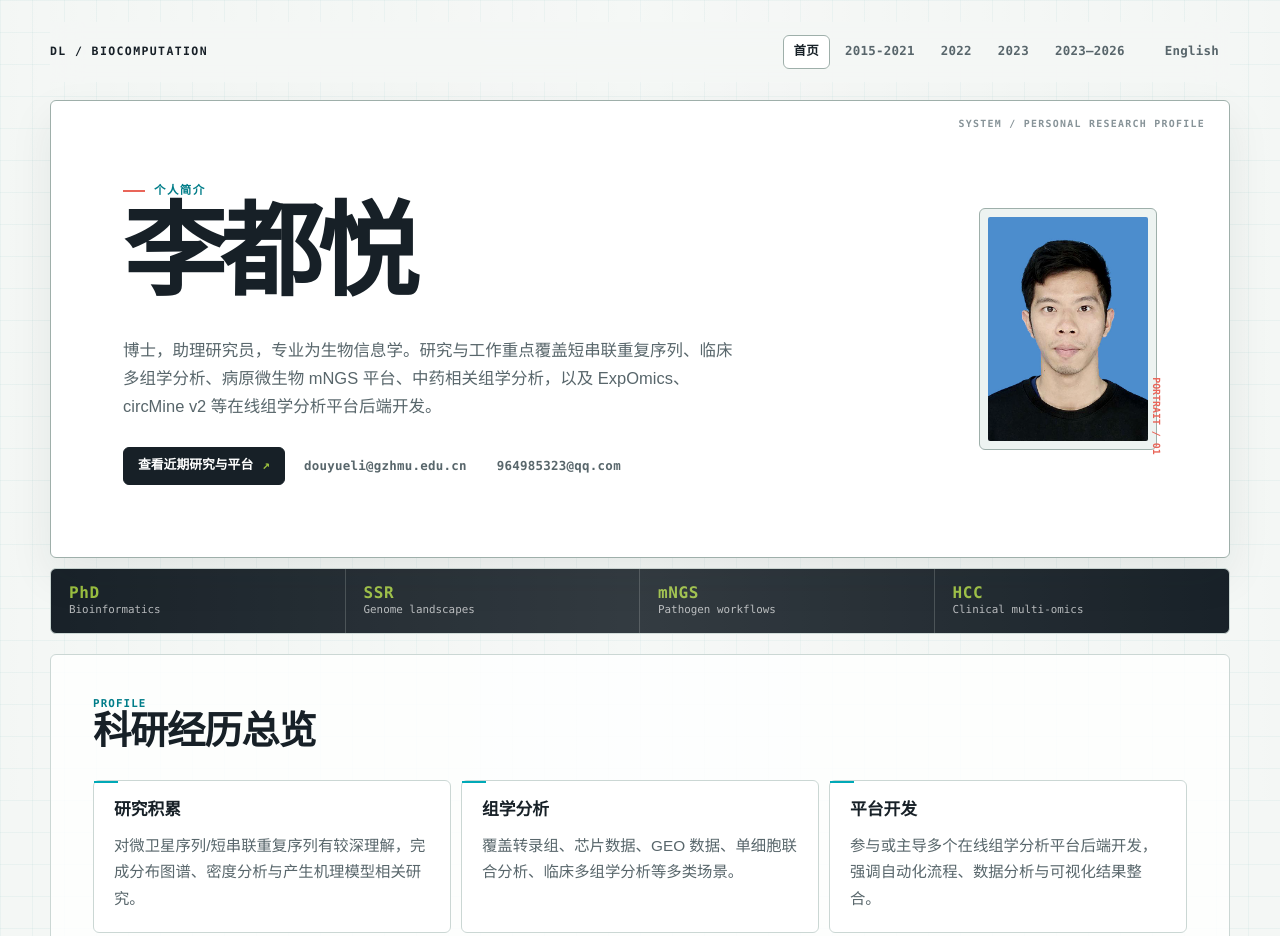
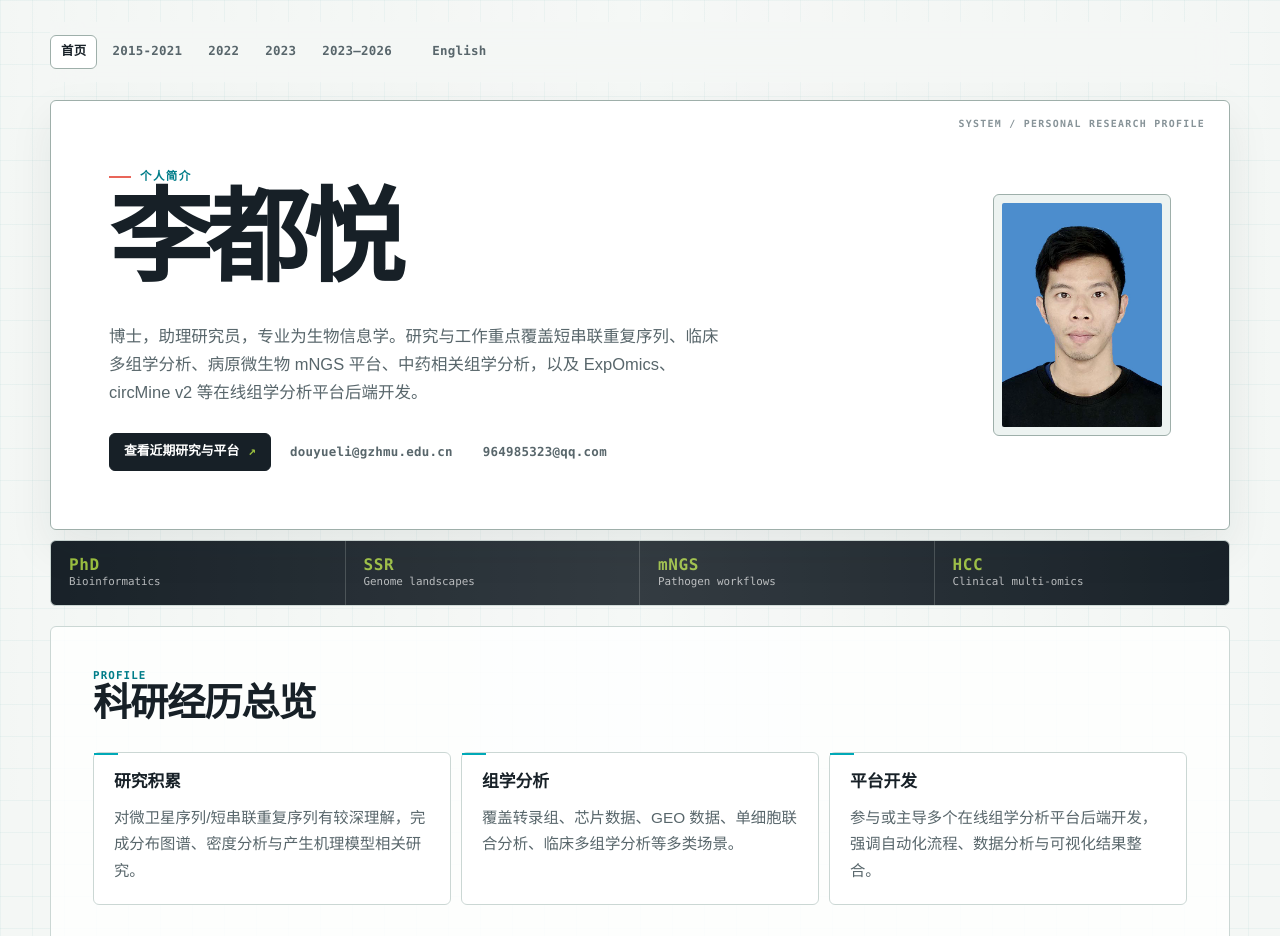
Before and after one commit to DooYal/resume, a plain HTML site: page index.html in a window 1280 px wide. Shown: the top 936 px of the page. Drawn offline with Linux system fonts and the light colour scheme; some packages are replaced by stand-ins of ours; a script that the page names is missing.

Commit message:
Refine homepage annotations and footer credit

```diff
--- a/assets/site.js
+++ b/assets/site.js
@@ -55,7 +55,7 @@
     'footer.local': { zh: '仅限本机 localhost 访问', en: 'Localhost access only' },
     'footer.home': { zh: '返回首页', en: 'Back to home' },
     'footer.views': { zh: '访问量：', en: 'Views: ' },
-    'footer.credit': { zh: '本站由 Claude Code 制作', en: 'Built with Claude Code' },
+    'footer.credit': { zh: '本站由 Claude Code + Codex 制作', en: 'Built with Claude Code + Codex' },
     'detail.2015.meta': { zh: '2015.09 - 2021.10 · 湖南大学', en: '2015.09 - 2021.10 · Hunan University' },
     'detail.2015.title': { zh: '短串联重复序列研究与微卫星图谱构建', en: 'Short tandem repeat research and microsatellite landscape construction' },
     'detail.2015.lead': { zh: '博士阶段以基因组微卫星序列为主要研究对象，重点分析人类 Y 染色体参考序列上短串联重复序列的分布特征，并围绕短串联重复序列产生机理提出模型解释。', en: 'During the doctoral stage, research focused on genomic microsatellites, especially the distribution of short tandem repeats on the human Y-chromosome reference sequence and mechanistic models for their formation.' },
--- a/assets/styles.css
+++ b/assets/styles.css
@@ -38,7 +38,6 @@ a:focus-visible, button:focus-visible { outline: 2px solid var(--coral); outline
 img { display: block; max-width: 100%; }
 .page { width: min(1180px, calc(100% - 36px)); margin: 0 auto; padding: 22px 0 64px; }
 .site-header { position: sticky; top: 0; z-index: 20; display: flex; align-items: center; gap: 18px; min-height: 60px; margin-bottom: 18px; padding: 10px 0; background: rgba(244,247,245,.9); border-bottom: 1px solid transparent; backdrop-filter: blur(14px); }
-.site-header::before { content: "DL / BIOCOMPUTATION"; flex: 1; color: var(--ink); font: 800 .72rem/1 var(--mono); letter-spacing: .12em; }
 .site-nav { display: flex; flex-wrap: wrap; justify-content: flex-end; gap: 4px; }
 .site-nav a, .language-toggle, .link-pill { display: inline-flex; align-items: center; justify-content: center; min-height: 34px; padding: 6px 10px; border: 1px solid transparent; border-radius: var(--radius); color: var(--ink-soft); font: 700 .78rem/1 var(--mono); letter-spacing: .02em; }
 .site-nav a:hover, .site-nav a[aria-current="page"], .language-toggle:hover, .link-pill:hover { color: var(--ink); border-color: var(--line-strong); background: var(--panel); }
@@ -46,7 +45,7 @@ img { display: block; max-width: 100%; }
 .brand { color: var(--cyan-deep); font: 800 .72rem/1 var(--mono); letter-spacing: .08em; }
 .hero, .detail-hero { position: relative; overflow: hidden; border: 1px solid var(--line-strong); border-radius: var(--radius); background: var(--panel); box-shadow: var(--shadow); }
 .hero::before, .detail-hero::before { content: "SYSTEM / PERSONAL RESEARCH PROFILE"; position: absolute; top: 18px; right: 24px; color: var(--muted); font: 700 .62rem/1 var(--mono); letter-spacing: .13em; }
-.hero-grid { position: relative; display: grid; grid-template-columns: minmax(0,1fr) 292px; gap: 48px; align-items: center; min-height: 450px; padding: clamp(34px,6vw,72px); }
+.hero-grid { position: relative; display: grid; grid-template-columns: minmax(0,1fr) 292px; gap: 48px; align-items: center; padding: clamp(34px,6vw,58px); }
 .eyebrow { display: inline-flex; align-items: center; gap: 9px; color: var(--cyan-deep); font: 800 .72rem/1.2 var(--mono); letter-spacing: .12em; text-transform: uppercase; }
 .eyebrow::before { content: ""; width: 22px; height: 2px; background: var(--coral); }
 h1, h2, h3, p { margin: 0; }
@@ -60,7 +59,6 @@ h3 { font: 800 1.05rem/1.28 var(--display); }
 .primary-link:hover { color: #fff; background: var(--cyan-deep); border-color: var(--cyan-deep); }
 .profile-card { position: relative; }
 .portrait-frame { position: relative; z-index: 1; width: 178px; margin-left: auto; padding: 8px; border: 1px solid var(--line-strong); border-radius: var(--radius); background: var(--panel-soft); }
-.portrait-frame::after { content: "PORTRAIT / 01"; position: absolute; right: -39px; bottom: 28px; color: var(--coral); font: 700 .62rem/1 var(--mono); transform: rotate(90deg); }
 .portrait-frame img { width: 100%; aspect-ratio: 25/35; object-fit: cover; border-radius: 2px; filter: saturate(.82) contrast(1.04); }
 .sequence-rail { position: absolute; inset: 42px 26px 26px auto; width: 72px; border-left: 1px solid var(--line-strong); }
 .sequence-rail::before, .sequence-rail::after { content: ""; position: absolute; left: -5px; width: 9px; height: 9px; border: 2px solid var(--cyan); border-radius: 50%; background: var(--panel); }
@@ -128,7 +126,6 @@ h3 { font: 800 1.05rem/1.28 var(--display); }
 .section:nth-of-type(3) { animation-delay: .12s; }
 @media (max-width: 920px) {
   .site-header { align-items: flex-start; flex-wrap: wrap; }
-  .site-header::before { flex-basis: 100%; }
   .site-nav { justify-content: flex-start; }
   .hero-grid { grid-template-columns: minmax(0,1fr) 200px; gap: 28px; }
   .sequence-rail { right: 13px; }
@@ -144,7 +141,7 @@ h3 { font: 800 1.05rem/1.28 var(--display); }
   .site-nav { gap: 2px; }
   .site-nav a, .language-toggle { padding: 6px 7px; font-size: .68rem; }
   .hero::before, .detail-hero::before { right: 15px; font-size: .52rem; }
-  .hero-grid { display: block; min-height: 0; padding: 34px 24px 28px; }
+  .hero-grid { display: block; padding: 34px 24px 28px; }
   h1, .display { max-width: 10ch; font-size: clamp(3rem,17vw,5rem); }
   .profile-card { margin: 30px 0 0; }
   .portrait-frame { width: 142px; margin-left: 0; }
```
